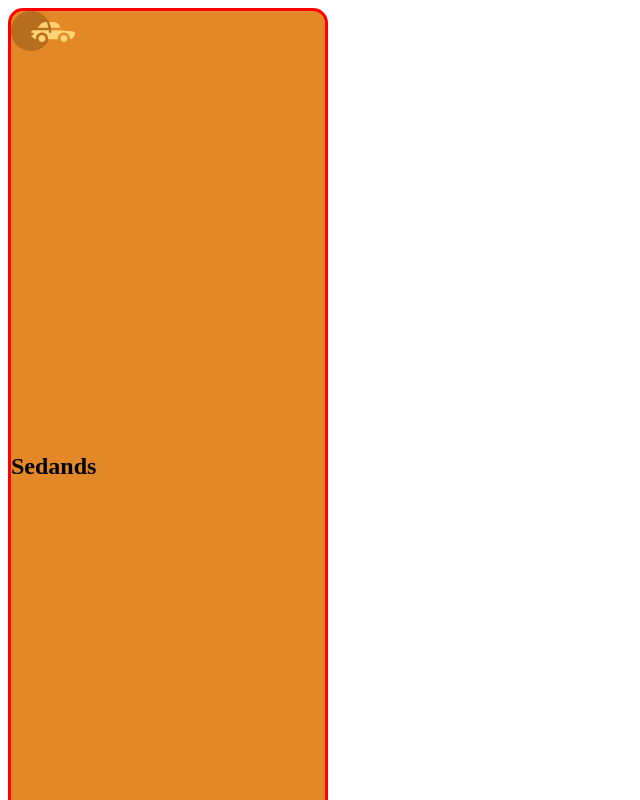
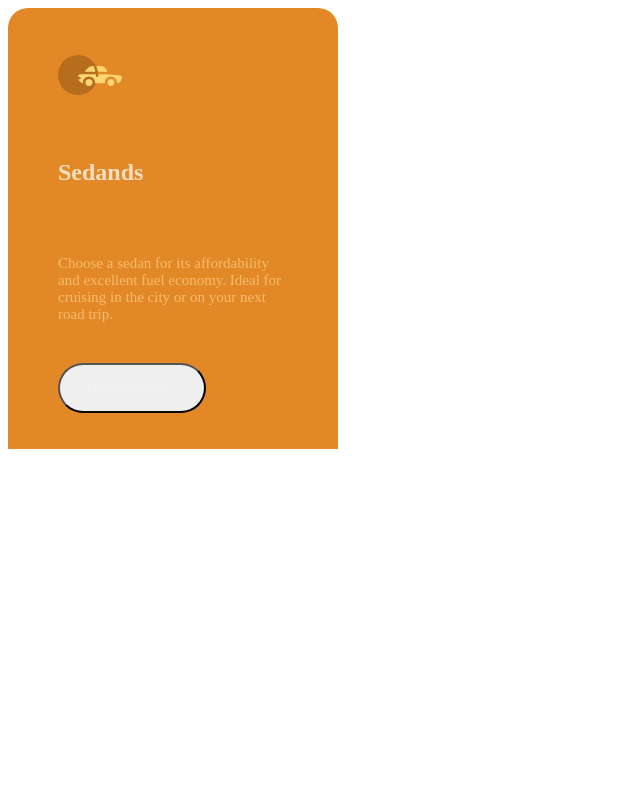
Before and after one commit to RaulMullor/202302-w2ch1-raul-mullor, a website built with Parcel: page src/index.html in a window 1280 px wide. Shown: the top 800 px of the page, without its empty margins (0-640 px from the left). Built offline with nearby package versions, Linux system fonts and the light colour scheme; files whose address does not match are found by name.

Commit message:
Modify card styles

```diff
--- a/src/sass/card/_car-card.scss
+++ b/src/sass/card/_car-card.scss
@@ -1,24 +1,36 @@
 @use "../variables/colors";
 @use "../reset/reset";
-@use "../variables/fonts";
 
 .car-card {
   background-color: colors.$color-primary--Bright-orange;
-  justify-content: space-between;
-  width: 320px;
-  height: 1325px;
+  width: 330px;
+  height: 441px;
   display: flex;
   flex-direction: column;
-  border-radius: 15px;
-  border: 3px solid red;
+  border-top-left-radius: 20px;
+  border-top-right-radius: 20px;
+  padding-left: 50px;
+  padding-top: 47px;
+  padding-right: 53px;
+  gap: 40px;
+}
+
+h2 {
+  height: 36px;
+  color: #f7dfc4;
 }
 
 .info-button {
   font-size: 15px;
+  color: #f2f2f0;
+  border-radius: 30px;
+  height: 50px;
+  width: 148px;
 }
 
 .card-description {
   justify-content: space-between;
   display: flex;
   font-size: 15px;
+  color: #f4bc6f;
 }
```
